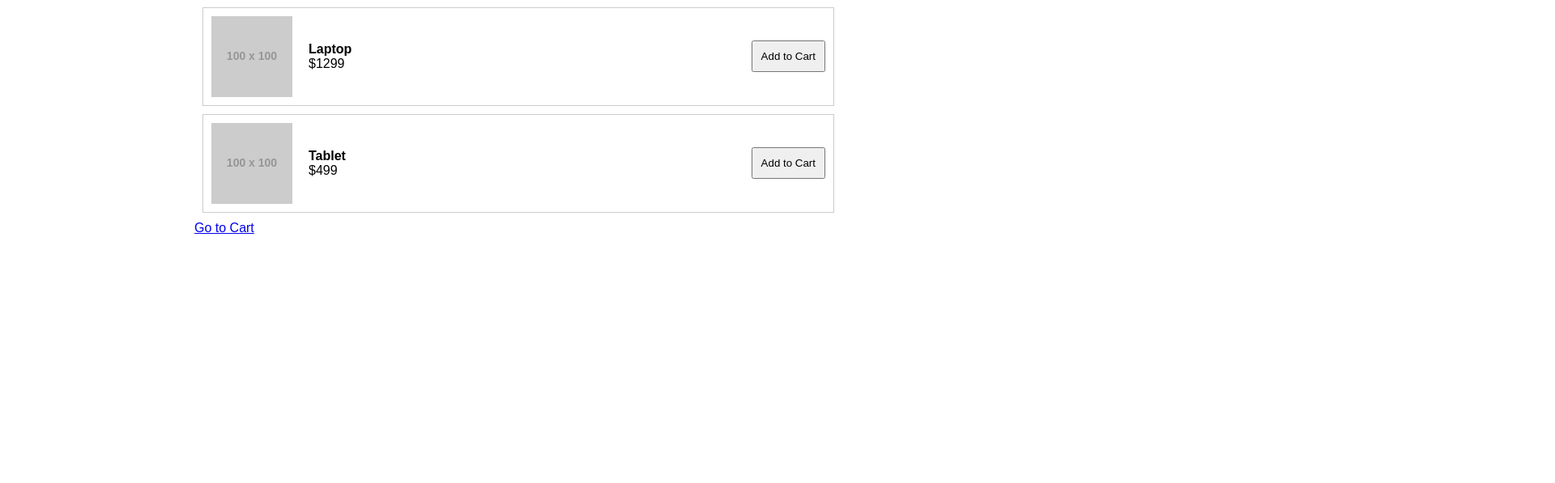
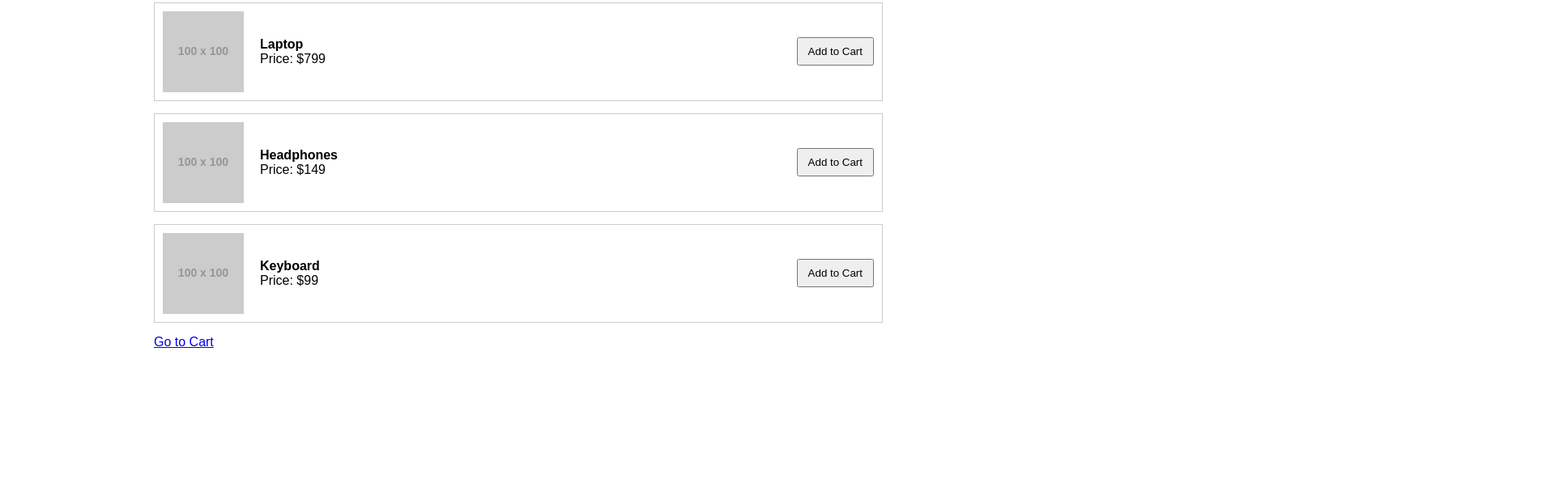
Before and after one commit to Surajit-Mohanty/ecommerce-eventtrigger, a plain HTML site: page products.html in a window 1280 px wide. Shown: the part 203-800 px from the top of the page at 81% size, 1920 px wide, since content can reach past the window. Drawn offline with Linux system fonts and the light colour scheme; no server answers; sample sign-in values are in the browser's storage; placeholder pictures from the web are drawn by us.

Commit message:
Update products.html

```diff
--- a/products.html
+++ b/products.html
@@ -1,68 +1,100 @@
 <!DOCTYPE html>
 <html lang="en">
 <head>
-  <meta charset="UTF-8">
+  <meta charset="UTF-8" />
   <title>Products</title>
+  <link rel="stylesheet" href="style.css" />
   <script src="collect.js"></script>
   <style>
-    body { font-family: Arial; max-width: 800px; margin: auto; }
+    body { font-family: Arial; max-width: 900px; margin: auto; }
+    header { display: flex; justify-content: space-between; margin-bottom: 20px; }
     .product {
       border: 1px solid #ccc;
-      margin: 10px;
       padding: 10px;
+      margin-bottom: 15px;
       display: flex;
       align-items: center;
     }
-    .product img { width: 100px; height: auto; margin-right: 20px; }
-    button { margin-left: auto; padding: 10px; }
+    .product img {
+      width: 100px;
+      margin-right: 20px;
+    }
+    .product-info {
+      flex-grow: 1;
+    }
+    button {
+      padding: 8px 12px;
+    }
   </style>
 </head>
 <body>
-  <h1>Product Listing</h1>
-  <div id="products"></div>
+  <header>
+    <div>
+      <strong>User:</strong> <span id="userInfo"></span><br />
+      <strong>Login Time:</strong> <span id="loginTime"></span>
+    </div>
+    <button onclick="logout()">Logout</button>
+  </header>
+
+  <h1>Products</h1>
+  <div id="productList"></div>
   <a href="cart.html">Go to Cart</a>
 
   <script>
     const email = localStorage.getItem("user_email");
     const name = localStorage.getItem("user_name");
-    if (!email || !name) location.href = "index.html";
+    const loginTime = localStorage.getItem("login_time");
+
+    if (!email || !name) {
+      window.location.href = "index.html";
+    } else {
+      document.getElementById("userInfo").innerText = `${name} (${email})`;
+      document.getElementById("loginTime").innerText = loginTime;
+    }
+
+    function logout() {
+      localStorage.clear();
+      window.location.href = "index.html";
+    }
 
     const products = [
-      { id: 1, name: "Phone", price: 699, image: "https://via.placeholder.com/100" },
-      { id: 2, name: "Laptop", price: 1299, image: "https://via.placeholder.com/100" },
-      { id: 3, name: "Tablet", price: 499, image: "https://via.placeholder.com/100" }
+      { id: 101, name: "Laptop", price: 799, image: "https://via.placeholder.com/100" },
+      { id: 102, name: "Headphones", price: 149, image: "https://via.placeholder.com/100" },
+      { id: 103, name: "Keyboard", price: 99, image: "https://via.placeholder.com/100" }
     ];
 
-    const cartKey = `cart_items_${email}`;
-    let cart = JSON.parse(localStorage.getItem(cartKey)) || [];
+    const container = document.getElementById("productList");
+
+    function renderProducts() {
+      products.forEach(product => {
+        const div = document.createElement("div");
+        div.className = "product";
+        div.innerHTML = `
+          <img src="${product.image}" />
+          <div class="product-info">
+            <strong>${product.name}</strong><br />
+            Price: $${product.price}
+          </div>
+          <button onclick='addToCart(${JSON.stringify(product)})'>Add to Cart</button>
+        `;
+        container.appendChild(div);
+      });
+    }
 
     function addToCart(product) {
-      const index = cart.findIndex(i => i.id === product.id);
-      if (index > -1) {
-        cart[index].quantity++;
+      const cartKey = `cart_items_${email}`;
+      let cart = JSON.parse(localStorage.getItem(cartKey)) || [];
+      const existing = cart.find(item => item.id === product.id);
+      if (existing) {
+        existing.quantity += 1;
       } else {
         cart.push({ ...product, quantity: 1 });
       }
       localStorage.setItem(cartKey, JSON.stringify(cart));
-      alert(`${product.name} added to cart!`);
       trackCart(cart);
     }
 
-    const container = document.getElementById("products");
-    products.forEach(p => {
-      const div = document.createElement("div");
-      div.className = "product";
-      div.innerHTML = `
-        <img src="${p.image}" />
-        <div>
-          <strong>${p.name}</strong><br />
-          $${p.price}
-        </div>
-        <button onclick='addToCart(${JSON.stringify(p)})'>Add to Cart</button>
-      `;
-      container.appendChild(div);
-    });
-
+    renderProducts();
     trackPageView("products.html");
   </script>
 </body>
```
